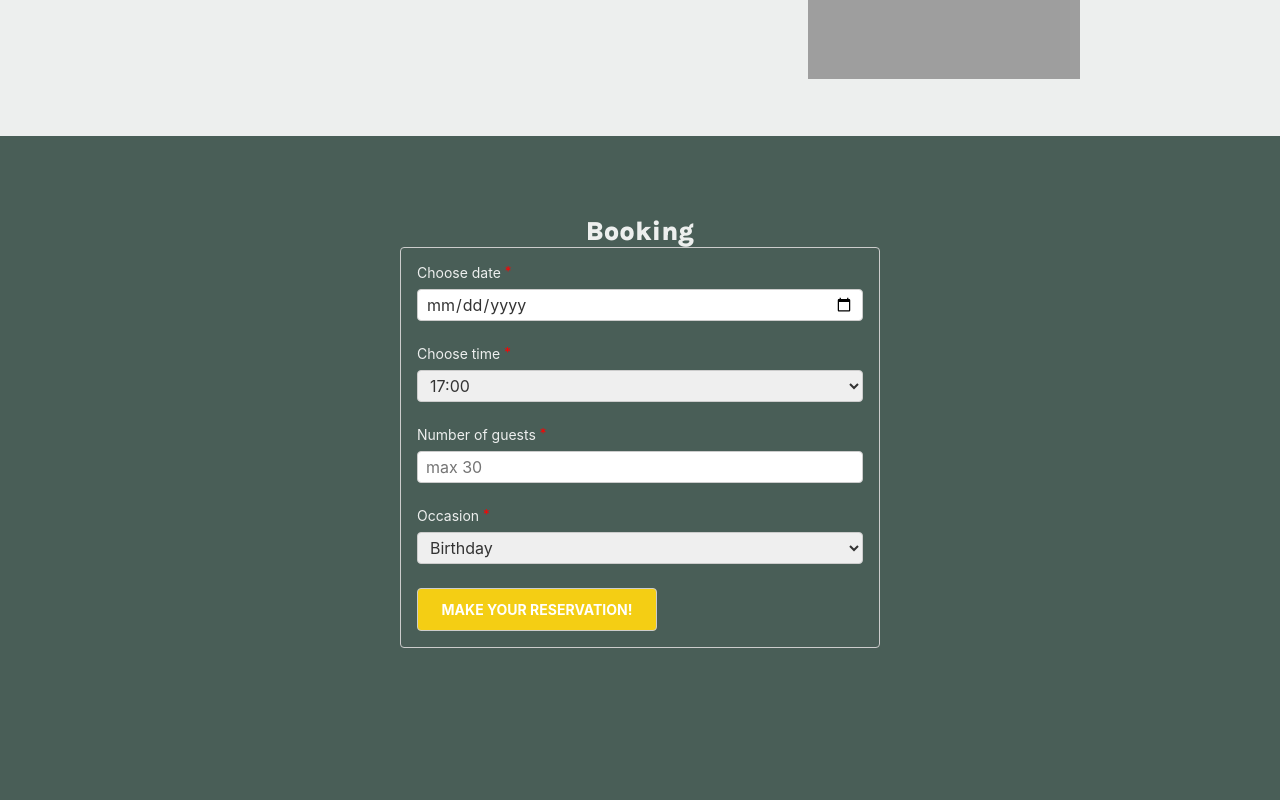
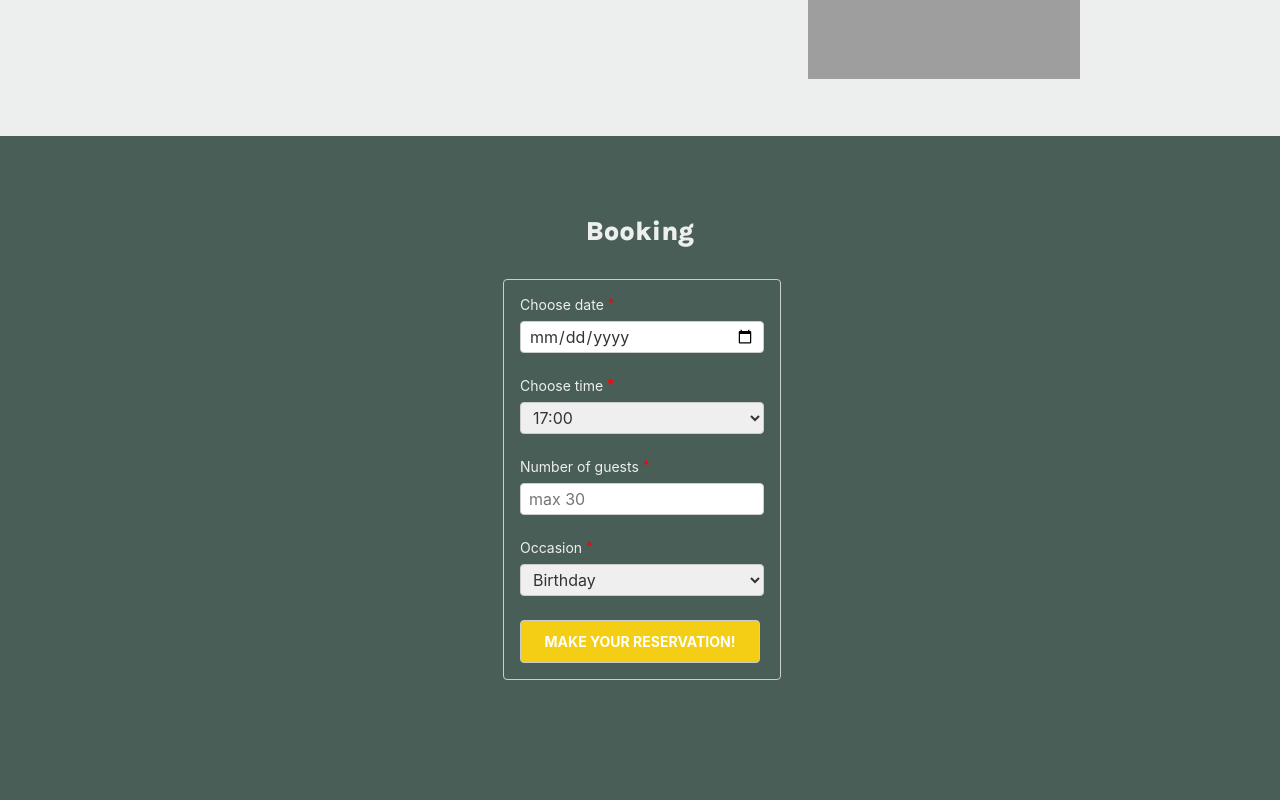
Before and after one commit to armBray/meta-front-end-capstone, a React (Create React App) app in the folder meta-front-end-capstone/: page /booking in a window 1280 px wide. Shown: the part 3420-4220 px from the top of the page. Built offline with nearby package versions, Linux system fonts and the light colour scheme; grey boxes are pictures that could not be loaded; a web font is replaced by a local one.

Commit message:
setup2 form

```diff
--- a/meta-front-end-capstone/src/App.scss
+++ b/meta-front-end-capstone/src/App.scss
@@ -488,11 +488,12 @@ transform: translateX(-100%);
   flex-direction: column;
   justify-content: center;
   align-items: center;
+  gap: 2rem;
 
   fieldset {
     display: flex;
-    width: 480px;
-    max-width: 100%;
+    width: 100%;
+    max-width: 500px;
     padding: 16px;
     border: 1px solid #ccc;
     border-radius: 4px;
--- a/meta-front-end-capstone/src/components/BookingForm.js
+++ b/meta-front-end-capstone/src/components/BookingForm.js
@@ -4,9 +4,10 @@ function BookingForm(props) {
   // const today = new Date().toLocaleDateString()
 
   const [date, setDate] = useState('');
-  const [time, setTime] = useState('');
+  const [time, setTime] = useState(props.state[1]);
   const [guests, setGuests] = useState('');
-  const [occasion, setOccasion] = useState('');
+  const [occasion, setOccasion] = useState('Birthday');
+
 
   const clearForm = () => {
     // setFirstName("");
@@ -21,7 +22,17 @@ function BookingForm(props) {
 
   const handleSubmit = (e) => {
     e.preventDefault();
-    alert("Account created!");
+    console.log("Table Booked!",
+    "\nOccasion: ", occasion,
+    "\nGuests\t: ", guests,
+    "\nDate\t: ", date,
+    "\nTime\t: ", time)
+    alert("Table Booked!",
+          "\nOccasion: ", occasion,
+          "\nGuests: ", guests,
+          "\nDate: ", date,
+          "\nTime: ", time
+          );
     clearForm();
   };
 
@@ -42,6 +53,7 @@ function BookingForm(props) {
                   setDate(e.target.value);
                 }}
                 placeholder='choose a date'
+                required
               />
             </div>
 
@@ -52,14 +64,14 @@ function BookingForm(props) {
               <select
                 id="res-time"
                 value={time}
-                onChange={(e) => setTime(e.target.value)}
+                onChange={(e) => {
+                  setTime(e.target.value)
+                  props.update({value: e.target.value})
+                  }
+                }
+                required
               >
-                <option value="17:00">17:00</option>
-                <option value="18:00">18:00</option>
-                <option value="19:00">19:00</option>
-                <option value="20:00">20:00</option>
-                <option value="21:00">21:00</option>
-                <option value="22:00">22:00</option>
+                {props.state?.map( (time) => <option key={time} value={time}>{time}</option> )}
               </select>
             </div>
 
@@ -77,6 +89,7 @@ function BookingForm(props) {
                   setGuests(e.target.value);
                 }}
                 placeholder="max 30"
+                required
               />
             </div>
 
@@ -88,6 +101,7 @@ function BookingForm(props) {
                 id="occasion"
                 value={occasion}
                 onChange={(e) => setOccasion(e.target.value)}
+                required
               >
                 <option value="Birthday">Birthday</option>
                 <option value="Anniversary">Anniversary</option>
--- a/meta-front-end-capstone/src/components/BookingPage.js
+++ b/meta-front-end-capstone/src/components/BookingPage.js
@@ -1,8 +1,36 @@
-
+import  { useState, useReducer } from 'react'
 
 import BookingForm from "./BookingForm";
 
 function BookingPage() {
+
+  const reducer = (state,action) => {
+    let arr = state.filter(item => item !== action.value)
+    // console.log(arr);
+    return arr
+  }
+
+  const initializeTimes = [
+    'Select time',
+    '17:00',
+    '18:00',
+    '19:00',
+    '20:00',
+    '21:00',
+    '22:00',
+  ]
+
+  const [availableTimes,updateTimes] = useReducer(reducer,initializeTimes)
+
+
+
+  // const initializeTimes = () => {
+  //   return availableTimes
+  // }
+  // const updateTimes = () => {
+  //   return availableTimes
+  // }
+
   return (
     <main id='booking'>
       <div className="main-booking">
@@ -10,7 +38,7 @@ function BookingPage() {
           <h1 className='section-title'>Booking</h1>
         </div>
         <div className='main-booking-form'>
-            <BookingForm />
+          <BookingForm state={availableTimes} update={updateTimes} />
         </div>
       </div>
     </main>
```
Lines whose indentation alone changed are shown as unchanged.
